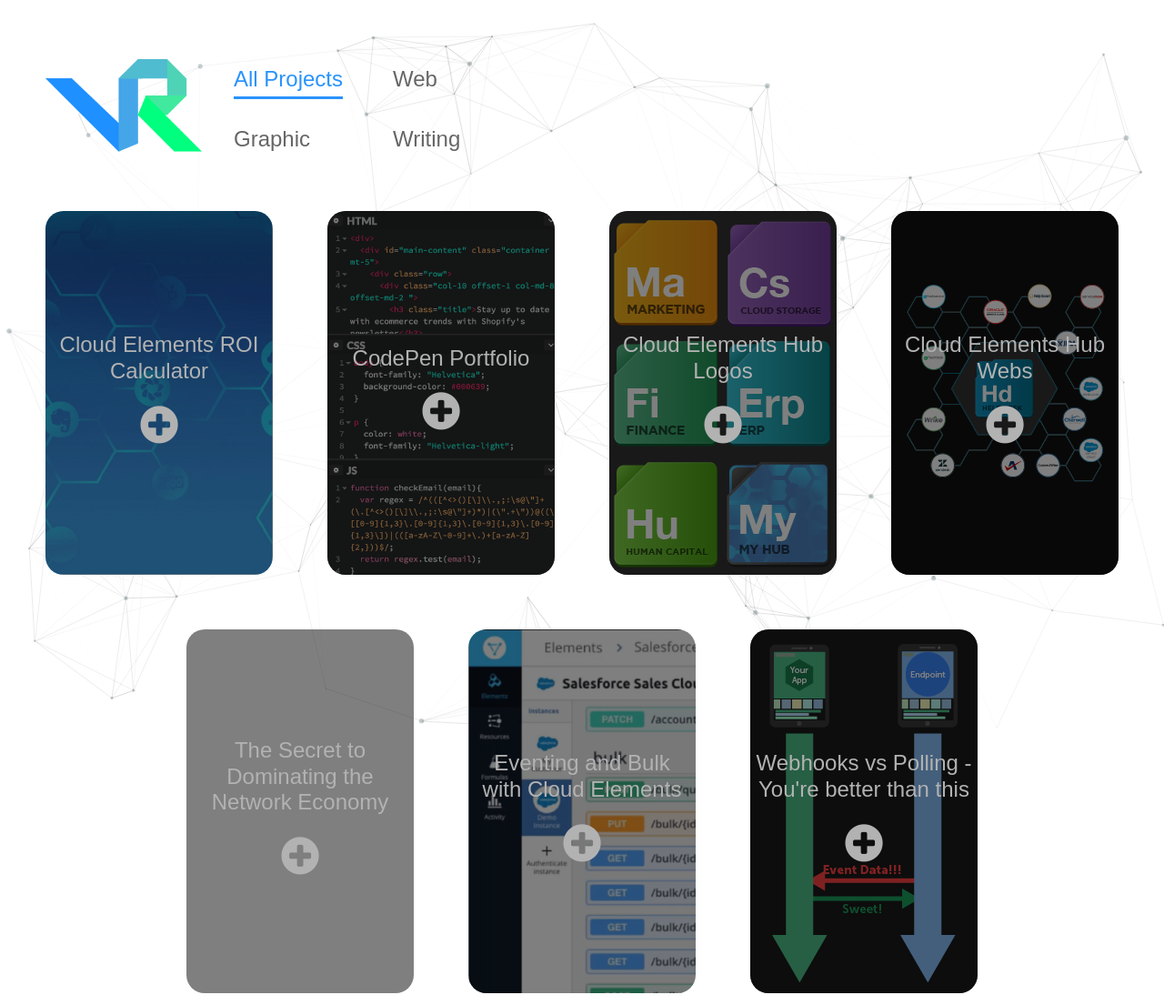
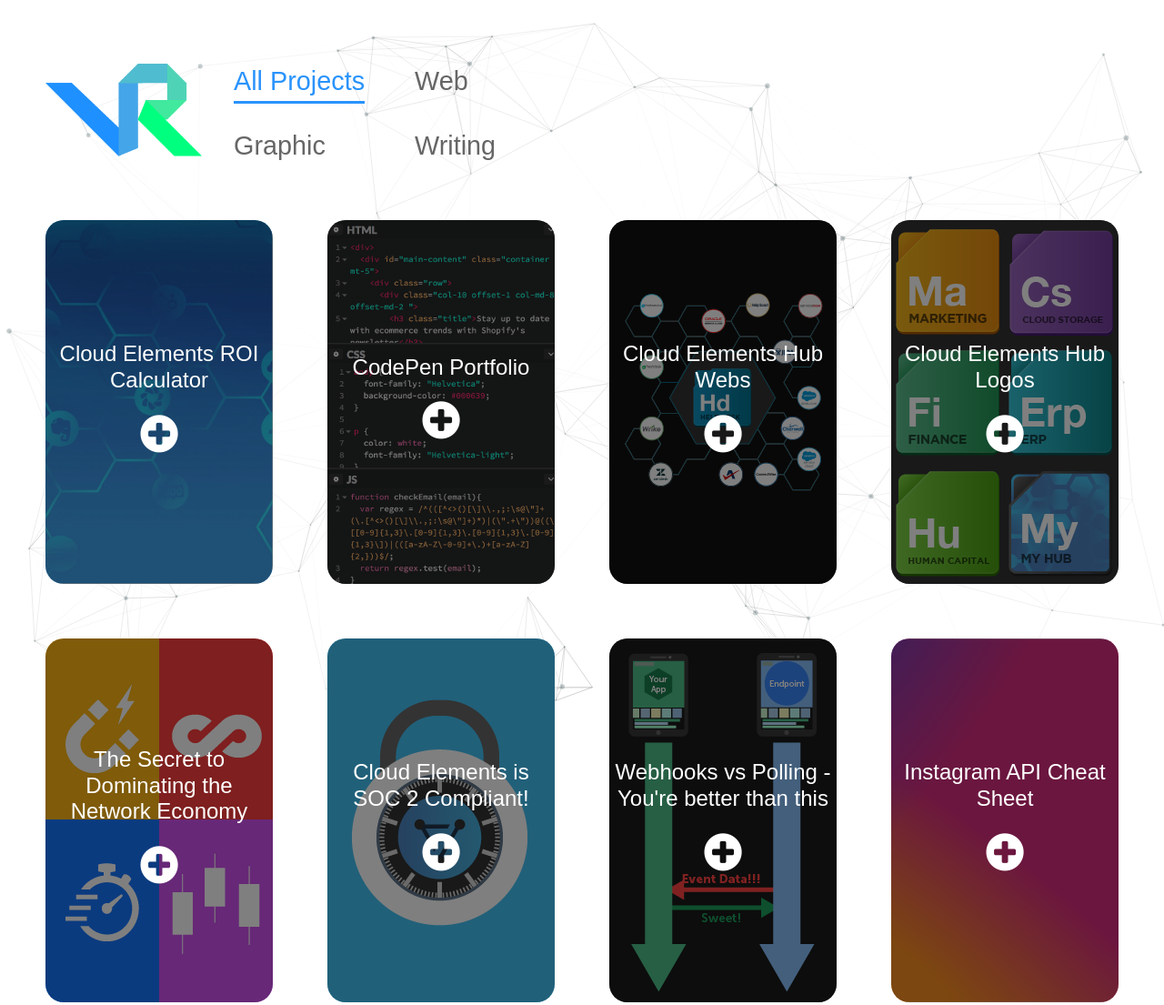
Before and after one commit to V-Ravishankar23/portfolio-new, a plain HTML site: page index.html in a window 1280 px wide. Shown: the top 1105 px of the page at 91% size. Drawn offline with Linux system fonts and the light colour scheme.

Commit message:
Added new items, new background images

```diff
--- a/css/my.css
+++ b/css/my.css
@@ -37,7 +37,7 @@
 }
 
 .logo {
-  max-width: 15vw;
+  max-width: 25vw;
   padding-right: 20px;
 }
 
@@ -97,18 +97,25 @@
 }
 
 @media screen and (min-width: 715px){
+  .logo {
+    max-width: 15vw;
+    padding-right: 20px;
+  }
   .main-nav {
     padding-left: 50px;
     padding-top: 50px;
   }
   .nav-item {
-    font-size: 2em;
+    font-size: 2.4em;
     margin: 15px 40px 15px 15px;
 
   }
   .link:after{
     height: 3px;
     margin-top: 5px;
+  }
+  .portfolio-tile-cover {
+    color: #b2b2b2;
   }
 }
 
@@ -133,7 +140,7 @@
   max-height: 400px;
   padding: 5px;
   border-radius: 20px;
-  color: #b2b2b2;
+  color: white;
   background-color: rgba(0,0,0,0.5);
   -webkit-transition: opacity 0.3s, color 0.3s;
   -moz-transition: opacity  0.3s, color 0.3s;
--- a/js/my.js
+++ b/js/my.js
@@ -1,6 +1,7 @@
 // Setup Functions
 
 $(document).ready(function(){
+  portfolio.sort(compare);
   var tileTemplateScript = $("#portfolio-tile").html();
   var tileTemplate = Handlebars.compile(tileTemplateScript);
   populatePortfolioAll(portfolio, tileTemplate);
@@ -25,11 +26,20 @@
   });
 });
 
+function compare(a,b) {
+  if (a.date > b.date)
+    return -1;
+  if (a.date < b.date)
+    return 1;
+  return 0;
+}
+
 
 function populatePortfolio(portfolioArr, category, template){
   var publishThese = $.grep(portfolioArr, function(n,i) {
     return n.type == category;
   });
+  publishThese = publishThese.sort(compare);
   for (let i = 0; i < publishThese.length; i++) {
     var thisData = {};
     thisData.id = publishThese[i].id;
@@ -57,15 +67,12 @@
     title: "Cloud Elements ROI Calculator",
     type: "web",
     mainImg: "./img/roi-calc-bg.png",
-    link:"portfolioPages/ce-roi-calculator.html",
+    link:"https://v-ravishankar23.github.io/ce-roi-calc/",
     description: "The Cloud Elements ROI Calculator is used to estimate the time a company could save by building API integrations with Cloud Elements. Originally, the ROI Calculator was just a spreadsheet, with no styling, and only the Cloud Elements sales team knew how to navigate it. My challenge was to convert the existing spreadsheet into a web app with a user friendly interface that prospects could play with, without the guidance of a sales rep.",
     images:[],
     externalLink: "http://v-ravishankar23.github.io/ce-roi-calc/",
     externalLinkTitle: "Check Out the ROI Calculator",
-    date: {
-      month: "",
-      year: "",
-    }
+    date: 1000000
   },
   {
     id: "codepen",
@@ -77,55 +84,43 @@
     images:[],
     externalLink: "http://codepen.io/vravishankar23/",
     externalLinkTitle: "Visit My CodePen Profile",
-    date: {
-      month: "",
-      year: "",
-    }
+    date: 1000000
   },
   {
     id: "hub-logos",
     title: "Cloud Elements Hub Logos",
     type: "graphic",
     mainImg: "./img/hub-logos-bg.png",
-    link:"portfolioPages/hub-logos.html",
+    link:"https://www.behance.net/gallery/62168697/Cloud-Elements-Hub-Logos",
     description: "In 2017, Cloud Elements rebranded. As part of the effort, I took over rebranding the logos for all of the Cloud Elements API Hubs",
     images:[],
     externalLink: "",
     externalLinkTitle: "",
-    date: {
-      month: "",
-      year: "",
-    }
+    date: 201706
   },
   {
     id: "hub-webs",
     title: "Cloud Elements Hub Webs",
     type: "graphic",
     mainImg: "./img/hub-webs-bg.png",
-    link:"portfolioPages/hub-webs.html",
+    link:"https://www.behance.net/gallery/62168923/Cloud-Elements-Hub-Webs",
     description: "I created the hub web graphics for Cloud Elements as replacements for existing graphics on the Cloud Elements website. The webs represent the categories of apps which Cloud Elements connects to and incorporates the Cloud Elements \"Chemistry\" theme using the hexagon pattern.",
     images:[],
     externalLink: "",
     externalLinkTitle: "",
-    date: {
-      month: "",
-      year: "",
-    }
+    date: 201707
   },
   {
     id: "the-secret-to-dominating-the-network-economy",
     title: "The Secret to Dominating the Network Economy",
     type: "writing",
-    mainImg: "",
+    mainImg: "./img/4-superheroes-bg.png",
     link:"https://dzone.com/articles/the-secret-to-dominating-the-network-economy",
     description: "",
     images:[],
     externalLink: "",
     externalLinkTitle: "",
-    date: {
-      month: 1,
-      year: 2018,
-    }
+    date: 201801
   },
   {
     id: "eventing-and-bulk-with-cloud-elements",
@@ -137,10 +132,7 @@
     images:[],
     externalLink: "",
     externalLinkTitle: "",
-    date: {
-      month: 10,
-      year: 2017,
-    }
+    date: 201710
   },
   {
     id: "webhooks-vs-polling-youre-better-than-this",
@@ -152,9 +144,105 @@
     images:[],
     externalLink: "",
     externalLinkTitle: "",
-    date: {
-      month: 6,
-      year: 2017,
-    }
+    date: 201711
+  },
+  {
+    id: "cloud-elements-is-soc-2-compliant",
+    title: "Cloud Elements is SOC 2 Compliant!",
+    type: "writing",
+    mainImg: "./img/soc-2-compliant-bg.png",
+    link:"https://blog.cloud-elements.com/cloud-elements-is-soc-2-compliant",
+    description: "",
+    images:[],
+    externalLink: "",
+    externalLinkTitle: "",
+    date: 201801
+  },
+  {
+    id: "fuze-testimonial",
+    title: "How Cloud Elements Saved Fuze Months of Development Time",
+    type: "writing",
+    mainImg: "./img/fuse-testimonial-bg.png",
+    link:"https://blog.cloud-elements.com/fuze-customer-testimonial",
+    description: "",
+    images:[],
+    externalLink: "",
+    externalLinkTitle: "",
+    date: 201705
+  },
+  {
+    id: "fieldaware-testimonial",
+    title: "FieldAware Innovates Digital Field Service Management",
+    type: "writing",
+    mainImg: "./img/fieldaware-testimonial-bg.png",
+    link:"https://blog.cloud-elements.com/fieldaware-innovates-digital-field-service-management-powered-by-cloud-elements-integrations",
+    description: "",
+    images:[],
+    externalLink: "",
+    externalLinkTitle: "",
+    date: 201607
+  },
+  {
+    id: "influitive-testimonial",
+    title: "Influitive Video Testimonial",
+    type: "writing",
+    mainImg: "./img/influitive-testimonial-bg.png",
+    link:"https://blog.cloud-elements.com/influitive-testimonial-video",
+    description: "",
+    images:[],
+    externalLink: "",
+    externalLinkTitle: "",
+    date: 201608
+  },
+  {
+    id: "campaign-monitor-api",
+    title: "Get Your Campaign Monitor Integration to Market Faster with Cloud Elements",
+    type: "writing",
+    mainImg: "./img/campaign-monitor-api-bg.png",
+    link:"https://blog.cloud-elements.com/campaign-monitor",
+    description: "",
+    images:[],
+    externalLink: "",
+    externalLinkTitle: "",
+    date: 201707
+  },
+  {
+    id: "sage-crm-api",
+    title: "Use Cloud Elements to Integrate the Sage CRM API",
+    type: "writing",
+    mainImg: "./img/sage-crm-api-bg.png",
+    link:"https://blog.cloud-elements.com/sage-crm-element-annoucement",
+    description: "",
+    images:[],
+    externalLink: "",
+    externalLinkTitle: "",
+    date: 201708
+  },
+  {
+    id: "instagram-cheat-sheet",
+    title: "Instagram API Cheat Sheet",
+    type: "writing",
+    mainImg: "./img/instagram-cheat-sheet-bg.png",
+    link:"./pdfs/instagram-cheat-sheet.pdf",
+    description: "",
+    images:[],
+    externalLink: "",
+    externalLinkTitle: "",
+    date: 201711
+  },
+  {
+    id: "eloqua-cheat-sheet",
+    title: "Eloqua API Cheat Sheet",
+    type: "writing",
+    mainImg: "./img/eloqua-cheat-sheet-bg.png",
+    link:"./pdfs/eloqua-cheat-sheet.pdf",
+    description: "",
+    images:[],
+    externalLink: "",
+    externalLinkTitle: "",
+    date: 201711
   },
 ];
+
+portfolio.sort(compare);
+console.log(portfolio);
```
Also changed, not shown: index.html (+0 -3 lines), img/4-superheroes-bg.png (added), img/campaign-monitor-api-bg.png (added), img/eloqua-cheat-sheet-bg.png (added), img/fieldaware-testimonial-bg.png (added), img/fuse-testimonial-bg.png (added), img/influitive-testimonial-bg.png (added), img/instagram-cheat-sheet-bg.png (added), img/sage-crm-api-bg.png (added), img/soc-2-compliant-bg.png (added), 3 other files.
